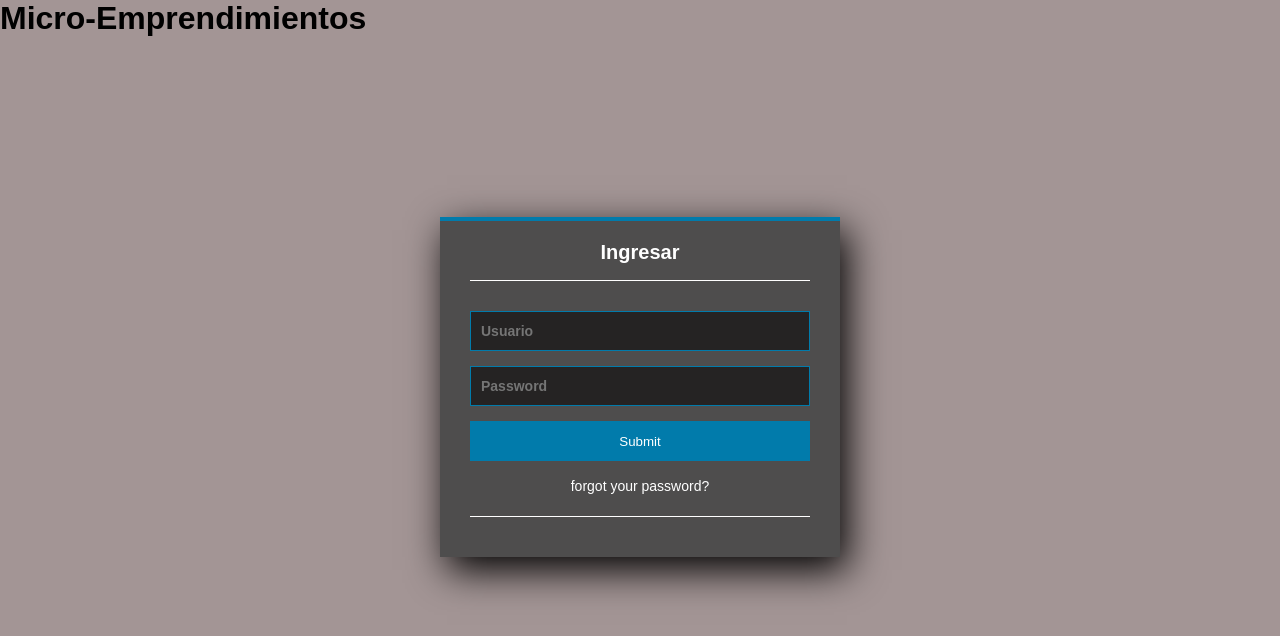
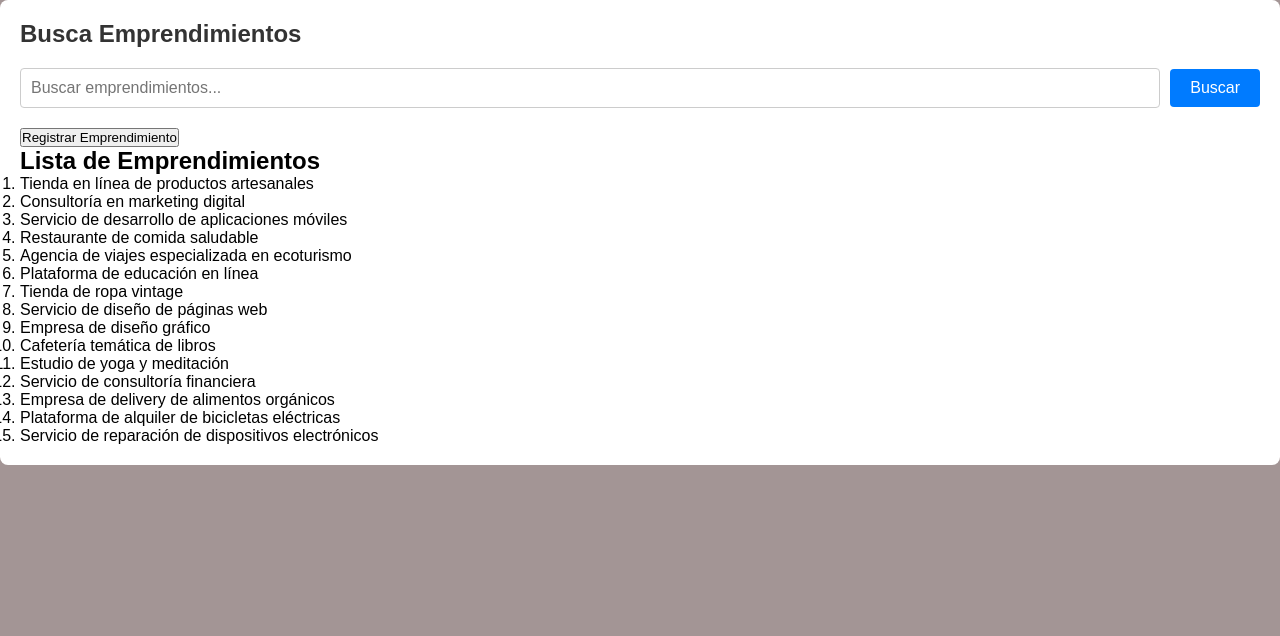
Before and after one commit to TP-Inge/Micro-Emprendimientos, a React (Vite) app: page / in a window 1280 px wide. Shown: the top 636 px of the page. Built offline with nearby package versions, Linux system fonts and the light colour scheme.

Commit message:
meti la pantalla de emprendimeintos y una lista

```diff
--- /dev/null
+++ b/assets/ListaDeEmprendimientos.jsx
@@ -0,0 +1,17 @@
+export const emprendimientos = [
+    "Tienda en línea de productos artesanales",
+    "Consultoría en marketing digital",
+    "Servicio de desarrollo de aplicaciones móviles",
+    "Restaurante de comida saludable",
+    "Agencia de viajes especializada en ecoturismo",
+    "Plataforma de educación en línea",
+    "Tienda de ropa vintage",
+    "Servicio de diseño de páginas web",
+    "Empresa de diseño gráfico",
+    "Cafetería temática de libros",
+    "Estudio de yoga y meditación",
+    "Servicio de consultoría financiera",
+    "Empresa de delivery de alimentos orgánicos",
+    "Plataforma de alquiler de bicicletas eléctricas",
+    "Servicio de reparación de dispositivos electrónicos"
+  ];
--- a/components/Login.jsx
+++ b/components/Login.jsx
@@ -1,5 +1,6 @@
 import React from "react";
 import "../css/login.css";
+import "../css/title.css"
 
 const Login = ({ handleSubmit }) => {
   return (
--- a/components/PantallaPrincipal.jsx
+++ b/components/PantallaPrincipal.jsx
@@ -1,10 +1,32 @@
-import React from 'react'
+import React from "react";
+import "../css/pantallaPrincipal.css";
+import { emprendimientos } from  "../assets/ListaDeEmprendimientos"
 
 export const PantallaPrincipal = () => {
 
 
+  return (
+    <div className="container">
+      <section className="search-section">
+        <h1>Busca Emprendimientos</h1>
+        <div className="search-bar">
+          <input type="text" placeholder="Buscar emprendimientos..." />
+          <button>Buscar</button>
+        </div>
+        <section className="emprendimientos-section">
+          <button>Registrar Emprendimiento</button>
+        </section>
+        <div className="emprendimientos-list">
+          <h2>Lista de Emprendimientos</h2>
+          <ol>
+            {emprendimientos.map((emprendimiento, index) => (
+              <li key={index}>{emprendimiento}</li>
+            ))}
+          </ol>
+        </div>
+      </section>
+    </div>
+  );
+};
 
-  return (
-    <div>PantallaPrincipal</div>
-  )
-}
+export default PantallaPrincipal;
--- /dev/null
+++ b/css/pantallaPrincipal.css
@@ -0,0 +1,45 @@
+
+.search-section {
+    display: flex;
+    flex-direction: column;
+    background-color: #fff;
+    border-radius: 8px;
+    padding: 20px;
+    margin-bottom: 20px;
+  }
+
+.search-section h1 {
+    font-size: 24px;
+    color: #333;
+    margin-bottom: 20px;
+  }
+
+.search-bar {
+    display: flex;
+    align-items: center;
+    margin-bottom: 20px;
+  }
+
+.search-bar input[type="text"] {
+    flex: 1;
+    padding: 10px;
+    font-size: 16px;
+    border: 1px solid #ccc;
+    border-radius: 4px;
+  }
+
+  .search-bar button {
+    padding: 10px 20px;
+    margin-left: 10px;
+    font-size: 16px;
+    background-color: #007bff;
+    color: #fff;
+    border: none;
+    border-radius: 4px;
+    cursor: pointer;
+    transition: background-color 0.3s ease;
+  }
+
+  .search-bar button:hover {
+    background-color: #0056b3;
+  }
--- a/src/App.jsx
+++ b/src/App.jsx
@@ -3,7 +3,7 @@ import { useState } from "react";
 import { PantallaPrincipal } from "../components/PantallaPrincipal";
 
 function App() {
-  const [submit, setSubmit] = useState(false);
+  const [submit, setSubmit] = useState(true);
 
   const handleSubmit = () => {
     setSubmit(!submit);
```
